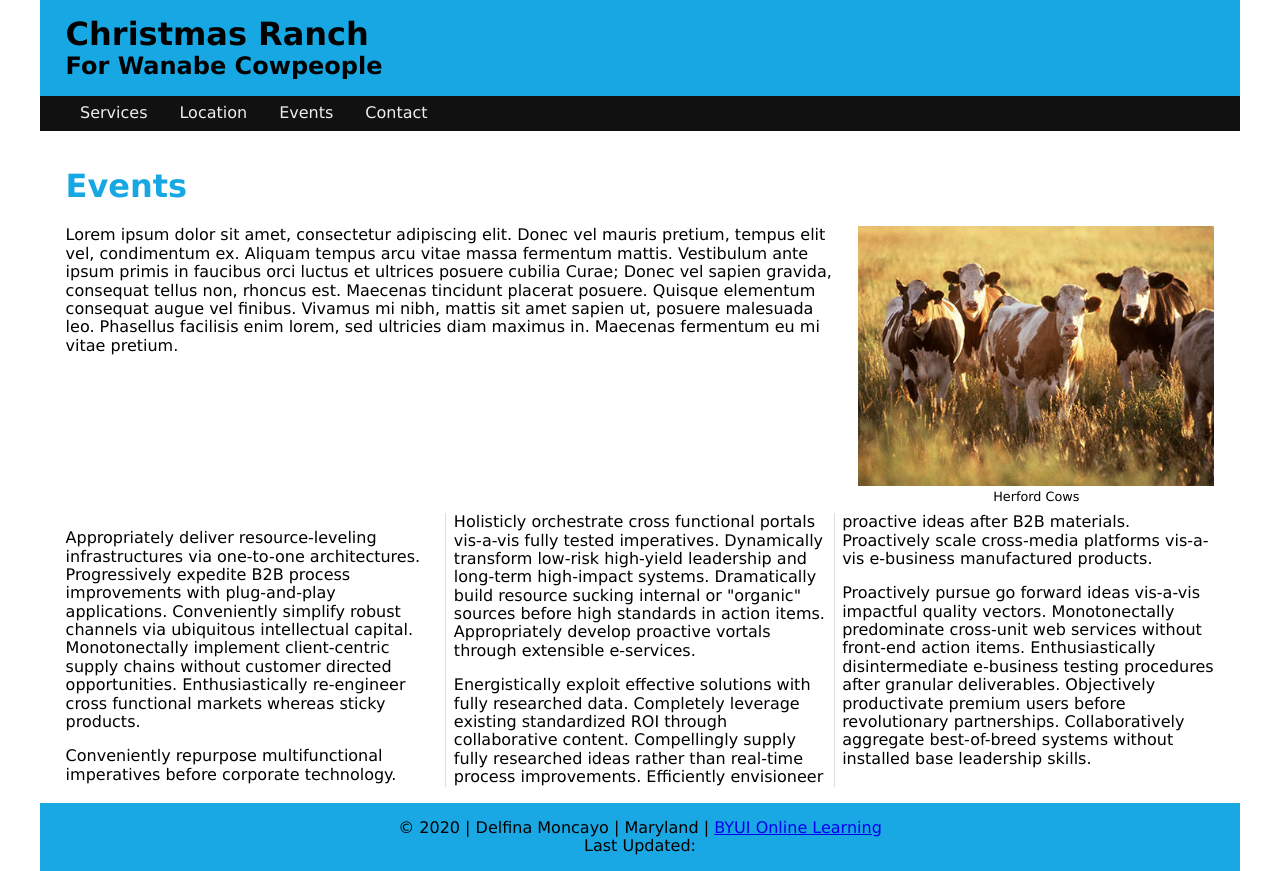
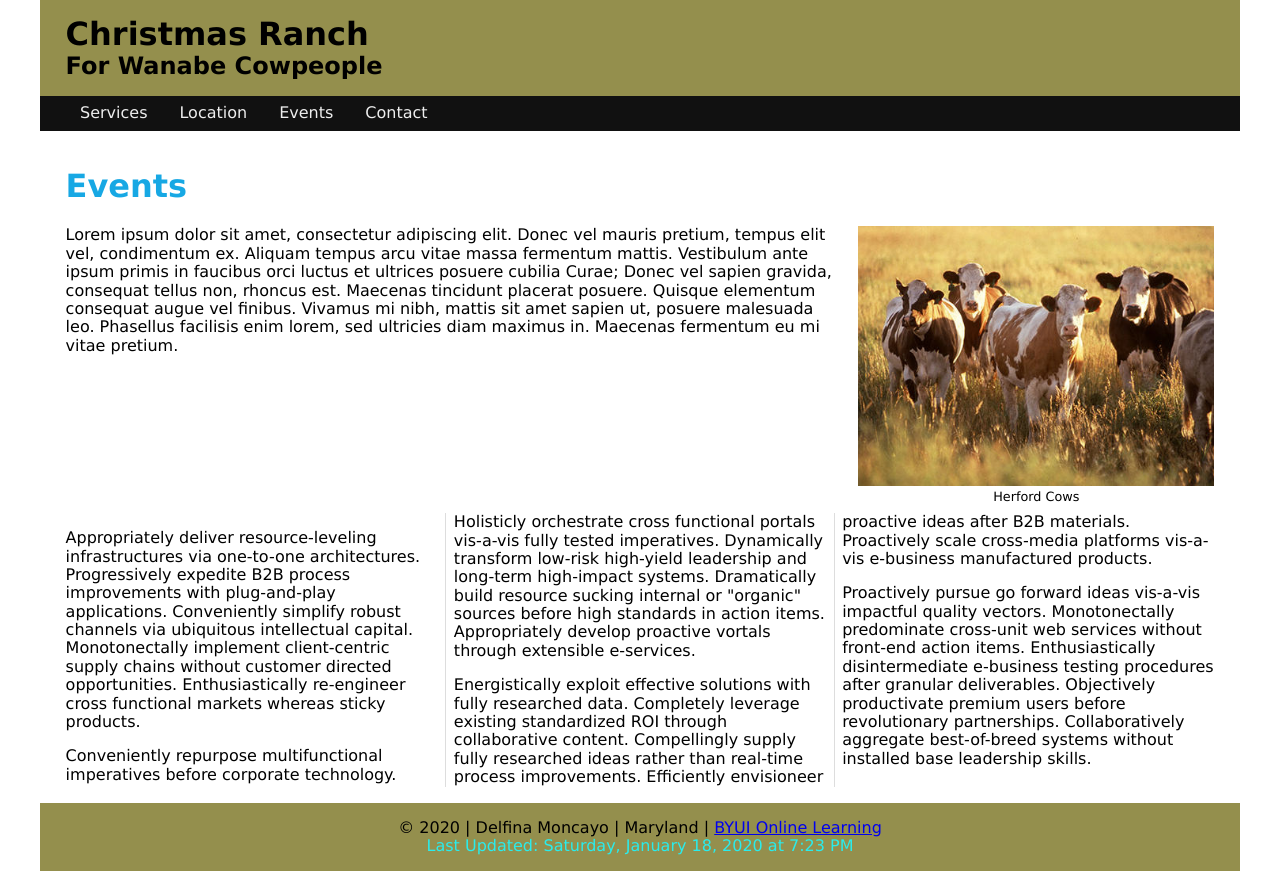
Before and after one commit to DMoncayo999/ranch, a plain HTML site: page index.html in a window 1280 px wide. Drawn offline with Linux system fonts and the light colour scheme.

Commit message:
header and fooler color change

```diff
--- a/css/small.css
+++ b/css/small.css
@@ -11,7 +11,7 @@ body {
 
 /*header rules here */
 header {
-    background-color: #17a8e4;
+    background-color:rgb(148, 143, 77);
     padding: 1rem 2%;
 }
 header h1 {
@@ -56,18 +56,12 @@ main figcaption {text-align: center; font-size: .8rem;}
 footer {
     text-align: center;
     padding: 1rem 2%;
-    background-color: #19a8e4;
+    background-color:rgb(148, 143, 77);
 
 }
-
-
-
-
-
-
-
-
-
+footer span {
+    color: rgb(42, 236, 236);
+}
 
 
 
--- a/index.html
+++ b/index.html
@@ -13,6 +13,7 @@
 <link href="css/small.css" rel="stylesheet">
 <link href="css/medium.css" rel="stylesheet">
 <link href="css/large.css" rel="stylesheet">
+<script src="js/main.js" ></script>
 
 
 </head>
```
